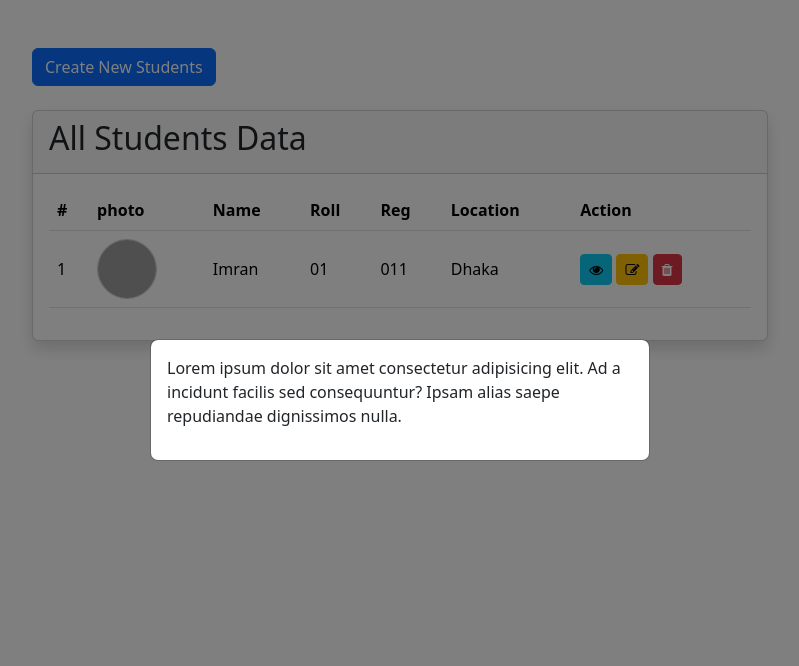
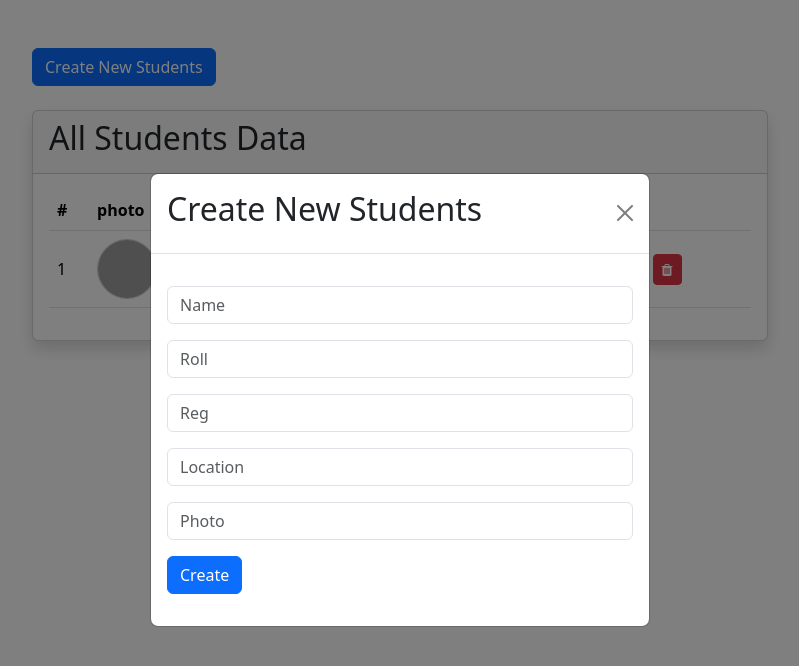
Before and after one commit to developerimran3/Project-01, a plain HTML site: page index.html in a window 1280 px wide. Both pictures are taken after a click on the button "Create New Students". Shown: the whole page, without its empty margins (240-1039 px from the left). Drawn offline with nearby package versions, Linux system fonts and the light colour scheme; grey boxes are pictures that could not be loaded.

Commit message:
All Done

```diff
--- a/assets/css/style.css
+++ b/assets/css/style.css
@@ -12,3 +12,13 @@
 .students table tr {
   vertical-align: middle;
 }
+
+.student-data {
+  text-align: center;
+}
+.student-data img {
+  width: 150px;
+  height: 150px;
+  border-radius: 20px;
+  object-fit: cover;
+}
--- a/index.html
+++ b/index.html
@@ -18,6 +18,7 @@
     />
   </head>
   <body>
+    <!-- ........Student Create Modal.......... -->
     <div class="students my-5">
       <div class="container my-5">
         <div class="row justify-content-center">
@@ -62,7 +63,11 @@
                       <td>011</td>
                       <td>Dhaka</td>
                       <td>
-                        <button class="btn btn-sm btn-info">
+                        <button
+                          class="btn btn-sm btn-info"
+                          data-bs-toggle="modal"
+                          data-bs-target="#student-show"
+                        >
                           <i class="fa fa-eye"></i>
                         </button>
                         <button class="btn btn-sm btn-warning">
@@ -82,15 +87,81 @@
       </div>
     </div>
 
+    <!-- ........Student Create Modal.......... -->
     <div class="modal fade" id="student-create">
       <div class="modal-dialog modal-dialog-centered">
         <div class="modal-content">
+          <div class="modal-header">
+            <h2>Create New Students</h2>
+            <button class="btn-close" data-bs-dismiss="modal"></button>
+          </div>
           <div class="modal-body">
-            <p>
-              Lorem ipsum dolor sit amet consectetur adipisicing elit. Ad a
-              incidunt facilis sed consequuntur? Ipsam alias saepe repudiandae
-              dignissimos nulla.
-            </p>
+            <form action="">
+              <div class="my-3">
+                <input
+                  type="text"
+                  class="form-control"
+                  placeholder="Name"
+                  name="name"
+                />
+              </div>
+              <div class="my-3">
+                <input
+                  type="text"
+                  class="form-control"
+                  placeholder="Roll"
+                  name="roll"
+                />
+              </div>
+              <div class="my-3">
+                <input
+                  type="text"
+                  class="form-control"
+                  placeholder="Reg"
+                  name="reg"
+                />
+              </div>
+              <div class="my-3">
+                <input
+                  type="text"
+                  class="form-control"
+                  placeholder="Location"
+                  name="location"
+                />
+              </div>
+              <div class="my-3">
+                <input
+                  type="text"
+                  class="form-control"
+                  placeholder="Photo"
+                  name="photo"
+                />
+              </div>
+              <div class="my-3">
+                <button type="submit" class="btn btn-primary">Create</button>
+              </div>
+            </form>
+          </div>
+        </div>
+      </div>
+    </div>
+
+    <!-- ........Student Show Modal.......... -->
+    <div class="modal fade" id="student-show">
+      <div class="modal-dialog modal-dialog-centered">
+        <div class="modal-content">
+          <div class="modal-header">
+            <button class="btn-close" data-bs-dismiss="modal"></button>
+          </div>
+          <div class="modal-body">
+            <div class="student-data">
+              <img
+                src="https://powerpackelements.com/wp-content/uploads/2017/11/Team-memeber-01.png"
+                alt=""
+              />
+              <h2>Imran Hosen</h2>
+              <p>Dhaka</p>
+            </div>
           </div>
         </div>
       </div>
@@ -100,7 +171,7 @@
     <script src="/src/data.js"></script>
     <script src="/src/functions.js"></script>
     <script src="/src/main.js"></script>
-    <script src="/src/model.js"></script>
+    <script src="/src/models.js"></script>
     <script src="https://cdn.jsdelivr.net/npm/bootstrap@5.3.3/dist/js/bootstrap.bundle.min.js"></script>
   </body>
 </html>
```
Also changed, not shown: src/model.js (deleted), src/models.js (added).
